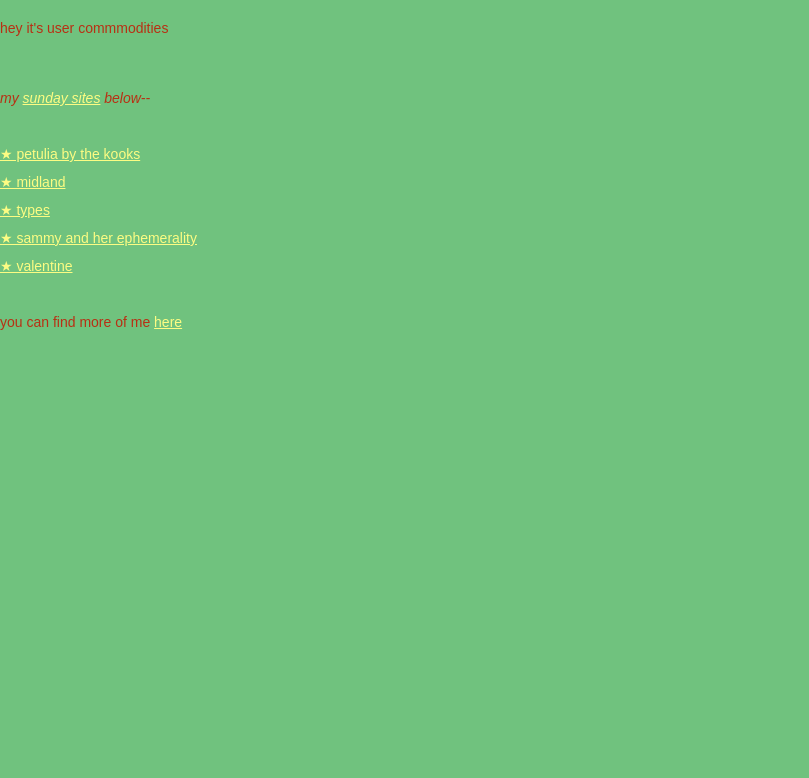
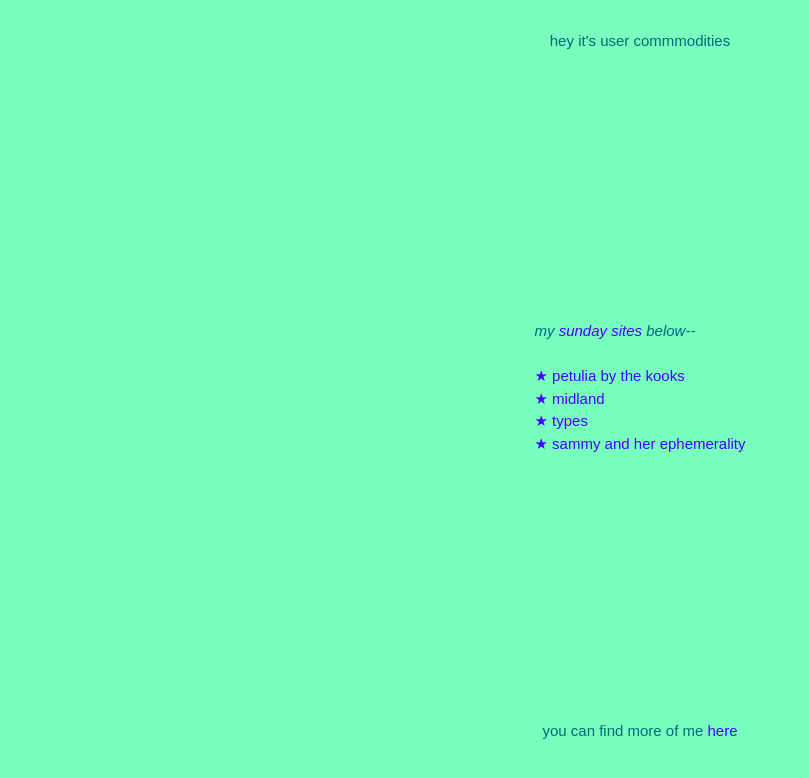
Before and after one commit to ameliamylvaganam/mishkh, a plain HTML site: page subpages/sundaysites.html in a window 1280 px wide. Shown: the whole page, without its empty margins (0-809 px from the left). Drawn offline with Linux system fonts and the light colour scheme.

Commit message:
Update sundaysites.html css link

```diff
--- a/subpages/sundaysites.html
+++ b/subpages/sundaysites.html
@@ -6,7 +6,7 @@
     <title>~commmodities</title>
     <!--<link rel="icon" href="https://glitch.com/favicon.ico" />-->
 
-    <link rel="stylesheet" href="/style.css" />
+    <link rel="stylesheet" href="sundaysitesstyle.css" />
   </head>
   <body>
     <p>
```
